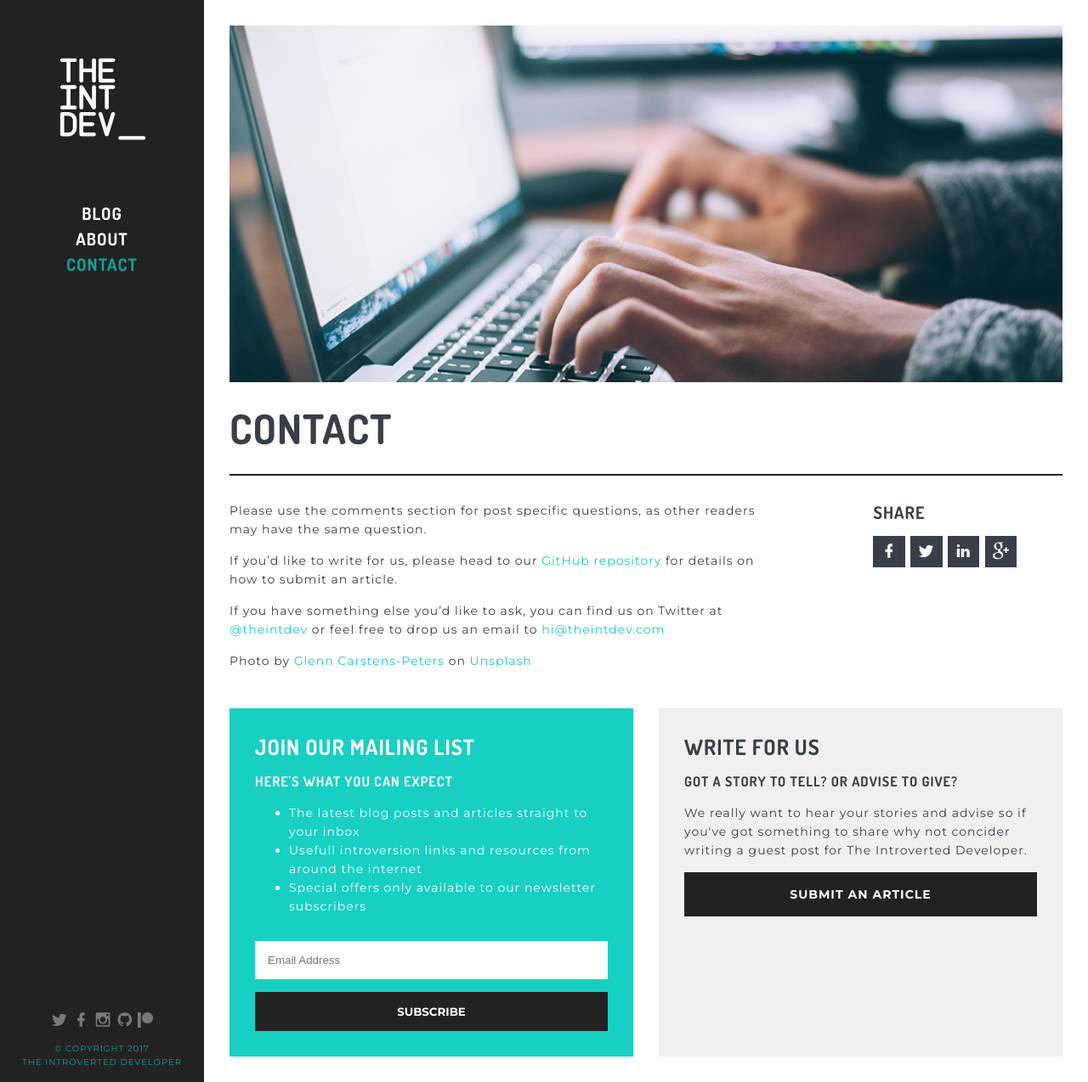
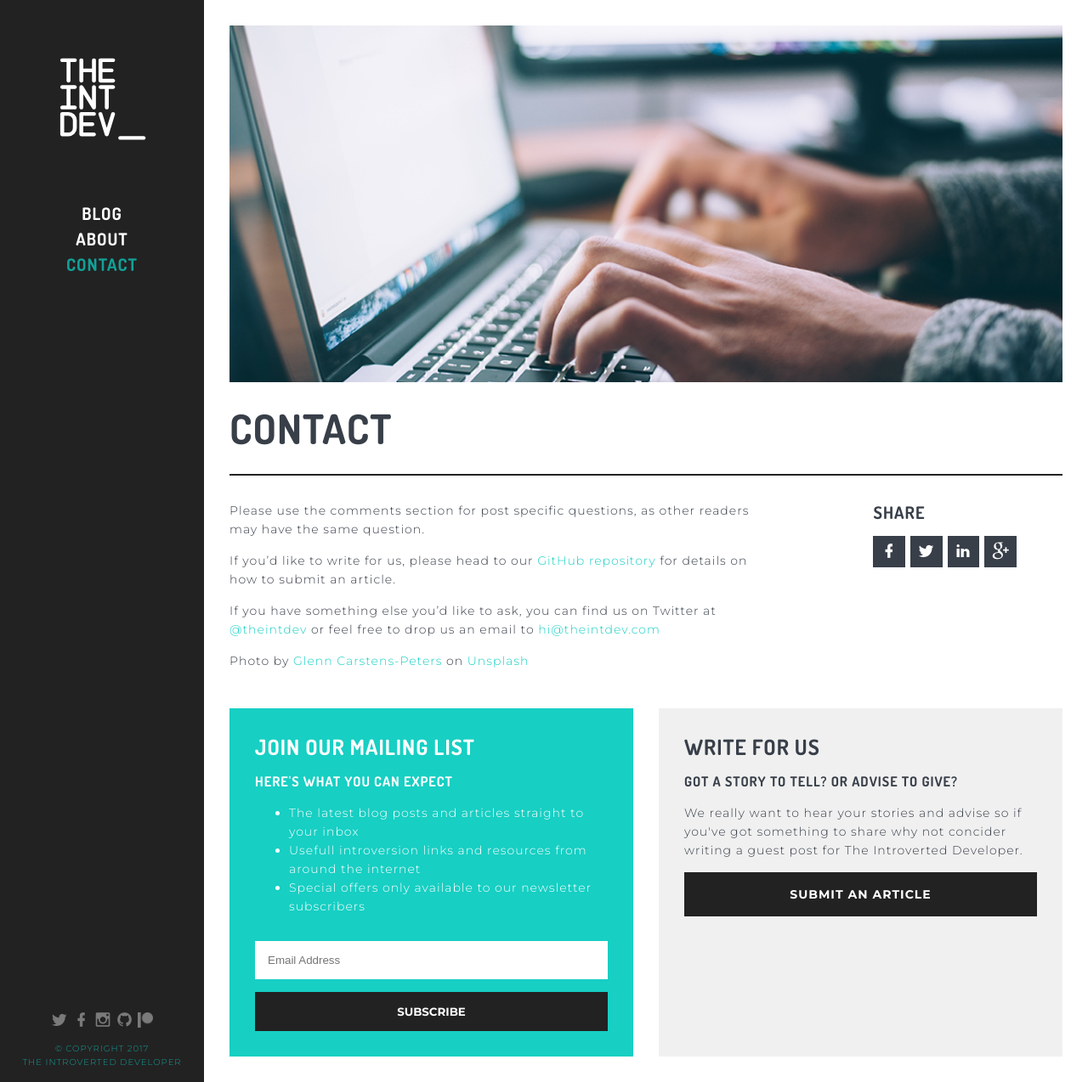
Before and after one commit to theintdev/theintdev.github.io, a Jekyll site: the page built from contact.md, in a window 1280 px wide and 1274 px high. Shown: the whole window at 85% size. Built offline with Jekyll 4.4.1, drawn with Linux system fonts in a browser that asks for light colours; nearby versions of some CDN libraries.

Commit message:
Changed body font weight to 300 as was too bold in some browsers

```diff
--- a/_layouts/default.html
+++ b/_layouts/default.html
@@ -12,7 +12,7 @@
         <link rel="apple-touch-icon" href="{{ site.baseurl }}/apple-touch-icon.png">
 
         <link href="https://fonts.googleapis.com/css?family=Dosis:700" rel="stylesheet">
-        <link href='https://fonts.googleapis.com/css?family=Montserrat:400,700' rel='stylesheet' type='text/css' />
+        <link href='https://fonts.googleapis.com/css?family=Montserrat:300,700' rel='stylesheet' type='text/css' />
 
         <link rel="stylesheet" type="text/css" href="{{ site.baseurl }}/css/vendor/prism/prism-xonokai.css" />
         <link rel="stylesheet" type="text/css" href="{{ site.baseurl }}/css/vendor/materialdesignicons/materialdesignicons.min.css" />
```
